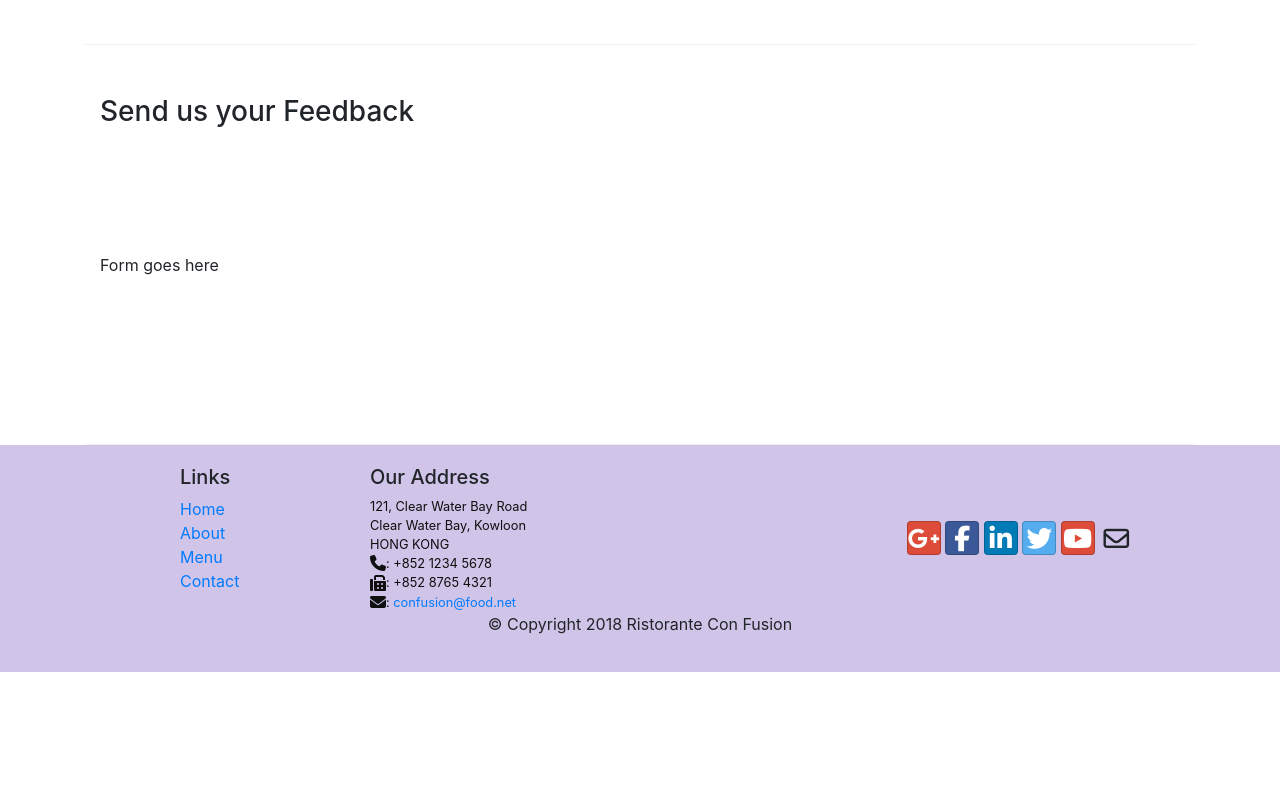
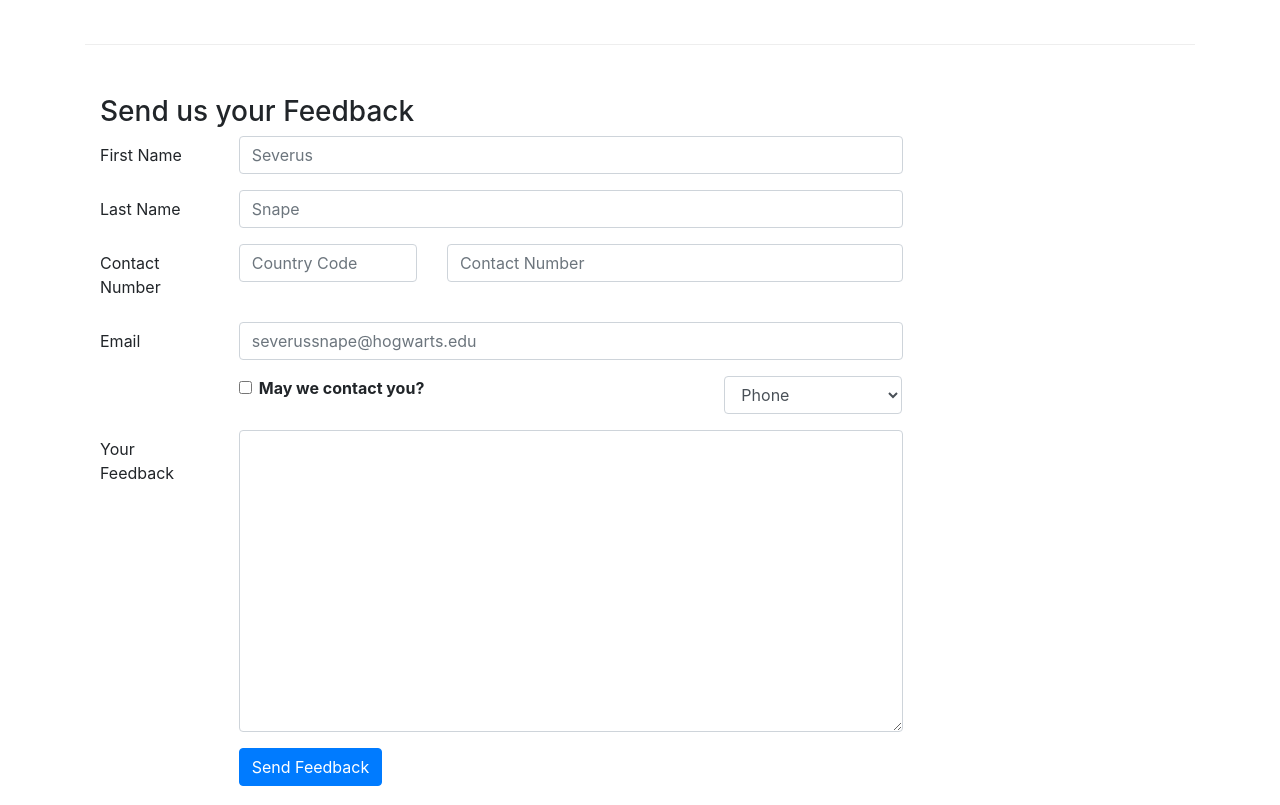
Before and after one commit to helen-tan/bootstrap-exercise, a plain HTML site: page contactus.html in a window 1280 px wide. Shown: the part 820-1625 px from the top of the page. Before the commit the page ends 1492 px from the top, so only its background shows below. Drawn offline with nearby package versions, Linux system fonts and the light colour scheme.

Commit message:
Form added

```diff
--- a/contactus.html
+++ b/contactus.html
@@ -96,7 +96,75 @@
               <h3>Send us your Feedback</h3>
            </div>
             <div class="col-12 col-md-9">
-                Form goes here
+                <form>
+                    <!-- First Name field -->
+                    <div class="form-group row">
+                        <label for="firstname" class="col-md-2 col-form-label">First Name</label>
+                        <div class="col-md-10">
+                            <input type="text" id="firstname" class="form-control" name="firstname" placeholder="Severus">
+                        </div>
+                    </div>
+                    <!-- Last Name field -->
+                    <div class="form-group row">
+                        <label for="lastname" class="col-md-2 col-form-label">Last Name</label>
+                        <div class="col-md-10">
+                            <input type="text" id="lastname" class="form-control" name="lastname" placeholder="Snape">
+                        </div>
+                    </div>
+                    <!--Contact Number field -->
+                    <div class="form-group row">
+                        <label for="telnum" class="col-12 col-md-2 col-form-label">Contact Number</label>
+                        <div class="col-5 col-md-3">
+                            <input type="tel" id="areacode" class="form-control" name="areacode" placeholder="Country Code">
+                        </div>
+
+                        <div class="col-7 col-md-7">
+                            <input type="tel" id="telnum" class="form-control" name="lastname" placeholder="Contact Number">
+                        </div>
+                    </div>
+
+                    <!-- Email field -->
+                    <div class="form-group row">
+                        <label for="emailid" class="col-md-2 col-form-label">Email</label>
+                        <div class="col-md-10">
+                            <input type="email" id="emailid" class="form-control" name="emailid" placeholder="severussnape@hogwarts.edu">
+                        </div>
+                    </div>
+
+                    <!--Checkboxes-->
+                    <div class="form-group row">
+                        <div class="col-md-6 offset-md-2">
+                            <div class="form-check">
+                                <input type="checkbox" id="approve" class="form-check-input" name="approve" value="">
+                                <label class="form-check-label" for="approve"><strong>May we contact you?</strong></label>
+                            </div>
+                        </div>
+
+                        <!-- Dropdown-->
+                        <div class="col-md-3 offset-md-1">
+                            <select class="form-control">
+                                <option>Phone</option>
+                                <option>Email</option>
+                            </select>
+                        </div>
+                    </div>
+
+                    <!-- Text Area (Feedback) -->
+                    <div class="form-group row">
+                        <label for="feedback" class="col-md-2 col-form-label">Your Feedback</label>
+                        <div class="col-md-10">
+                            <textarea id="feedback" class="form-control" name="feedback" rows="12"></textarea>
+                        </div>
+                    </div>
+
+                    <!-- Submit button -->
+                    <div class="form-group row">
+                        <div class="offset-md-2 col-md-10">
+                            <button type="submit" class="btn btn-primary">Send Feedback</button>
+                        </div>
+                    </div>
+
+                </form>
             </div>
              <div class="col-12 col-md">
             </div>
```
